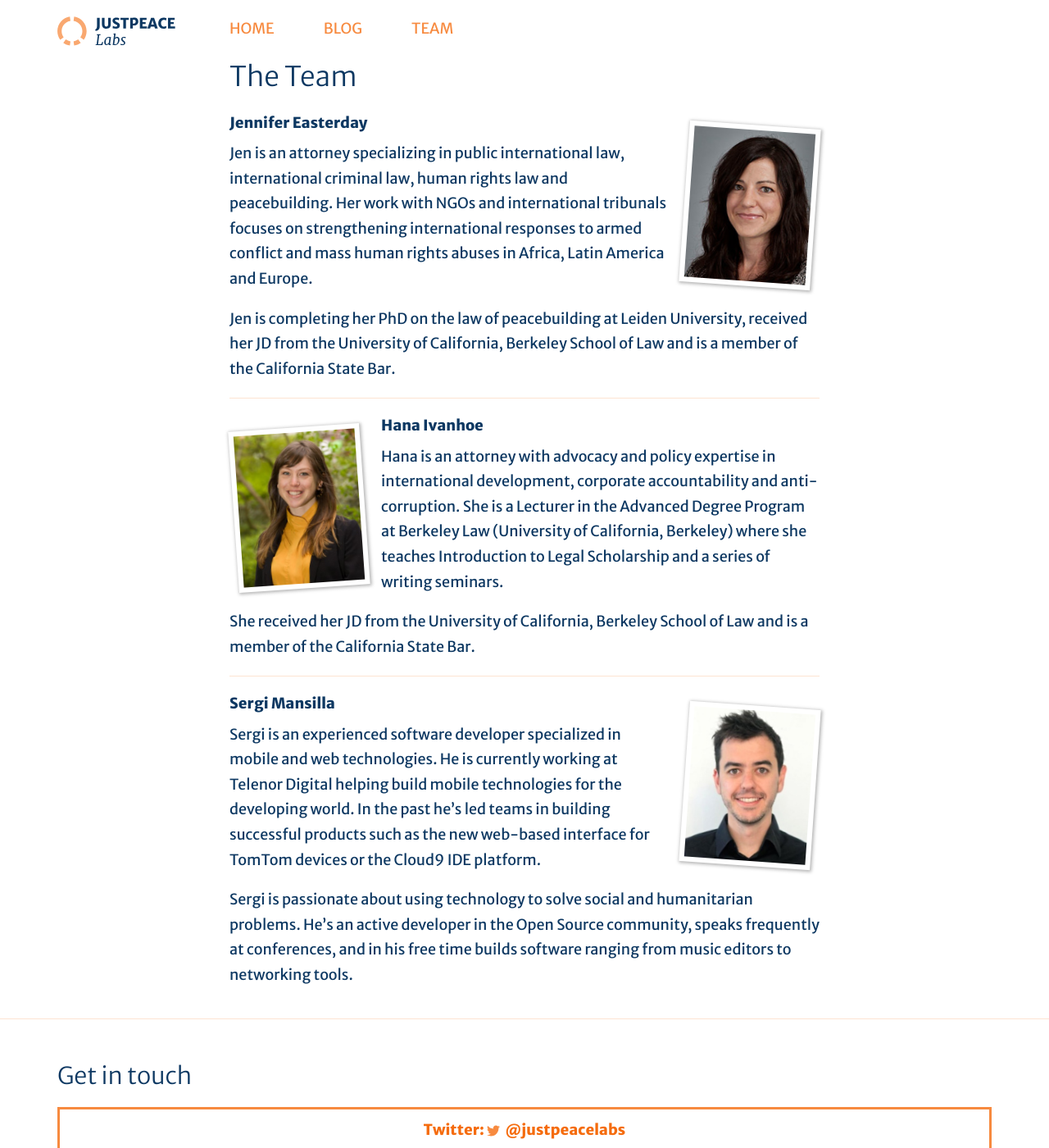
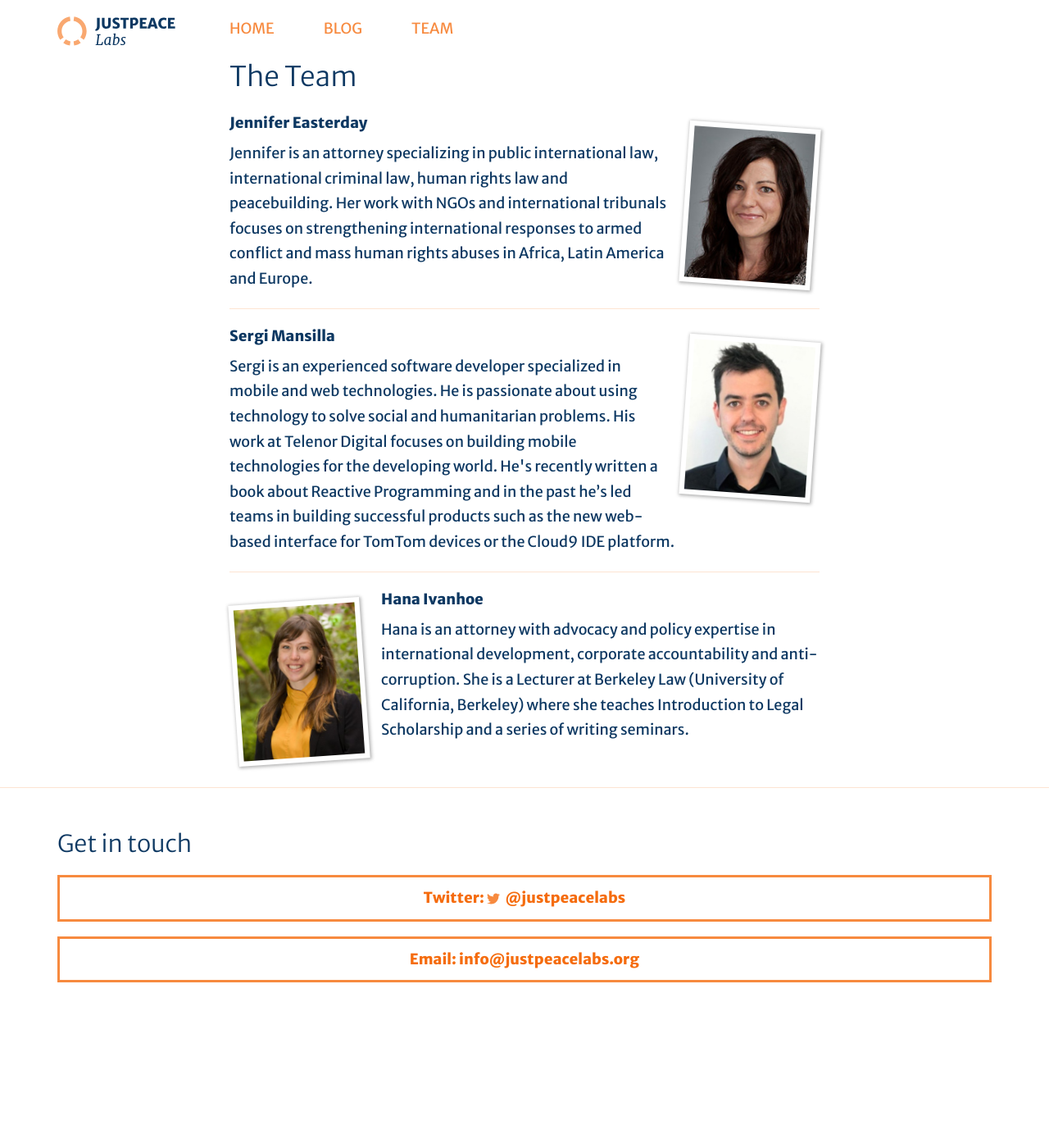
Before and after one commit to justpeacelabs/justpeacelabs.org, a Jekyll site: the page built from team.html, in a window 1280 px wide and 1400 px high. Shown: the whole window at 82% size. Built offline with Jekyll 4.4.1, drawn with Linux system fonts in a browser that asks for light colours.

Commit message:
Limit number of posts and rewrite team bios

```diff
--- a/index.html
+++ b/index.html
@@ -42,9 +42,10 @@ layout: default
     </div>
 </div>
 <div class="container">
+    <hr />
     <h2>Recent blog posts</h2>
     <div class="row">
-        {% for post in site.posts %}
+        {% for post in site.posts offset: 0 limit: 3 %}
         <div class="col-md-4 excerpt">
             <h3>
                 <a class="post-link" href="{{ post.url | prepend: site.baseurl }}">
@@ -57,5 +58,4 @@ layout: default
         </div>
         {% endfor %}
     </div>
-    <hr />
 </div>
--- a/team.html
+++ b/team.html
@@ -15,14 +15,23 @@ layout: default_post
   <article id="jen_bio" class="bio-content">
     <h3>Jennifer Easterday</h3>
     <p>
-      Jen is an attorney specializing in public international law, international criminal law, human rights law and peacebuilding. Her work with NGOs and international tribunals focuses on strengthening international responses to armed conflict and mass human rights abuses in Africa, Latin America and Europe.</p>
-    <p>
-      Jen is completing her PhD on the law of peacebuilding at Leiden University, received her JD from the University of California, Berkeley School of Law and is a member of the California State Bar.
+Jennifer is an attorney specializing in public international law, international criminal law, human rights law and peacebuilding. Her work with NGOs and international tribunals focuses on strengthening international responses to armed conflict and mass human rights abuses in Africa, Latin America and Europe.
     </p>
   </article>
 
   <hr/>
+  <p>
+    <img class="floatright face-picture" src="/assets/sergi.jpg" alt="Sergi Mansilla">
+  </p>
 
+  <article id="sergi_bio" class="bio-content">
+    <h3>Sergi Mansilla</h3>
+    <p>
+Sergi is an experienced software developer specialized in mobile and web technologies. He is passionate about using technology to solve social and humanitarian problems. His work at Telenor Digital focuses on building mobile technologies for the developing world. He's recently written a book about Reactive Programming and in the past he’s led teams in building successful products such as the new web-based interface for TomTom devices or the Cloud9 IDE platform.
+    </p>
+
+  </article>
+  <hr />
   <p>
     <img class="floatleft face-picture" src="/assets/hana.jpg" alt="Hana Ivanhoe">
   </p>
@@ -30,27 +39,9 @@ layout: default_post
   <article id="hana_bio" class="bio-content">
     <h3>Hana Ivanhoe</h3>
     <p>
-      Hana is an attorney with advocacy and policy expertise in international development, corporate accountability and anti-corruption. She is a Lecturer in the Advanced Degree Program at Berkeley Law (University of California, Berkeley) where she teaches Introduction to Legal Scholarship and a series of writing seminars.
-    </p>
-    <p>
-      She received her JD from the University of California, Berkeley School of Law and is a member of the California State Bar.
+Hana is an attorney with advocacy and policy expertise in international development, corporate accountability and anti-corruption. She is a Lecturer at Berkeley Law (University of California, Berkeley) where she teaches Introduction to Legal Scholarship and a series of writing seminars.
     </p>
 
   </article>
-  <hr/>
 
-  <p>
-    <img class="floatright face-picture" src="/assets/sergi.jpg" alt="Sergi Mansilla">
-  </p>
-
-  <article id="sergi_bio" class="bio-content">
-    <h3>Sergi Mansilla</h3>
-    <p>
-      Sergi is an experienced software developer specialized in mobile and web technologies. He is currently working at Telenor Digital helping build mobile technologies for the developing world. In the past he’s led teams in building successful products such as the new web-based interface for TomTom devices or the Cloud9 IDE platform.
-    </p>
-    <p>
-      Sergi is passionate about using technology to solve social and humanitarian problems. He’s an active developer in the Open Source community, speaks frequently at conferences, and in his free time builds software ranging from music editors to networking tools.
-    </p>
-
-  </article>
 </div>
```
